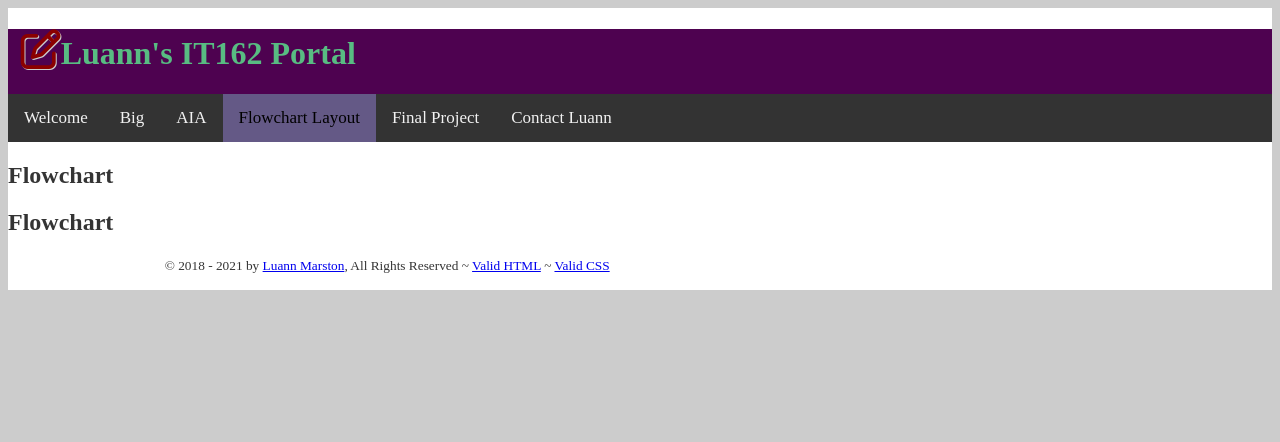
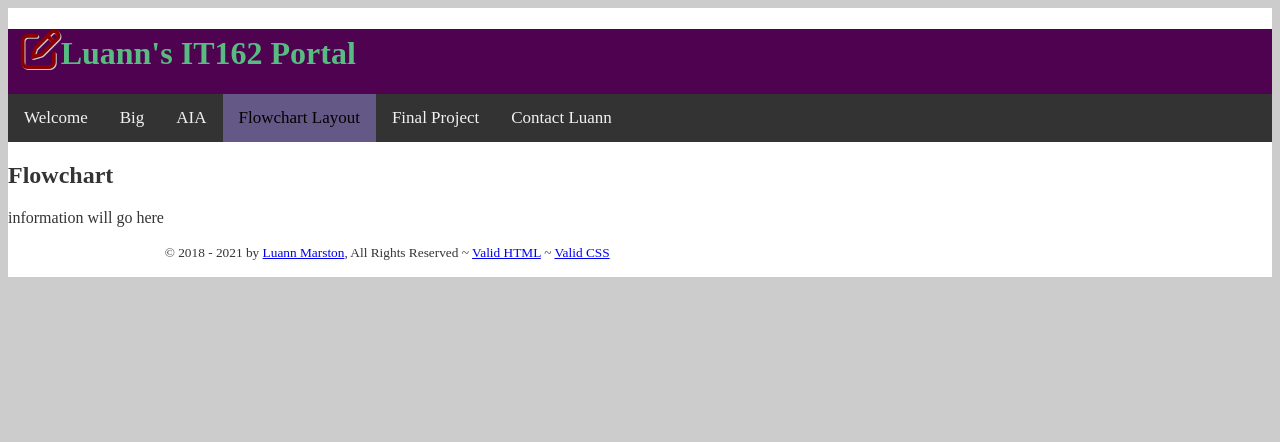
Before and after one commit to marstonlm/it162, a PHP site: page /flowchart.php in a window 1280 px wide. Shown: the top 442 px of the page. Run offline with PHP 8.4, Linux system fonts and the light colour scheme; data that the repository does not hold is empty; some libraries are stand-ins or nearby versions.

Commit message:
Update flowchart.php
flowchart.php is properly displaying page.

```diff
--- a/flowchart.php
+++ b/flowchart.php
@@ -1,5 +1,5 @@
 <?php include "includes/header.php";?>
 
-<h1>Flowchart</h1>
+<p>information will go here</p>
 
 <?php include "includes/footer.php";?>
```
